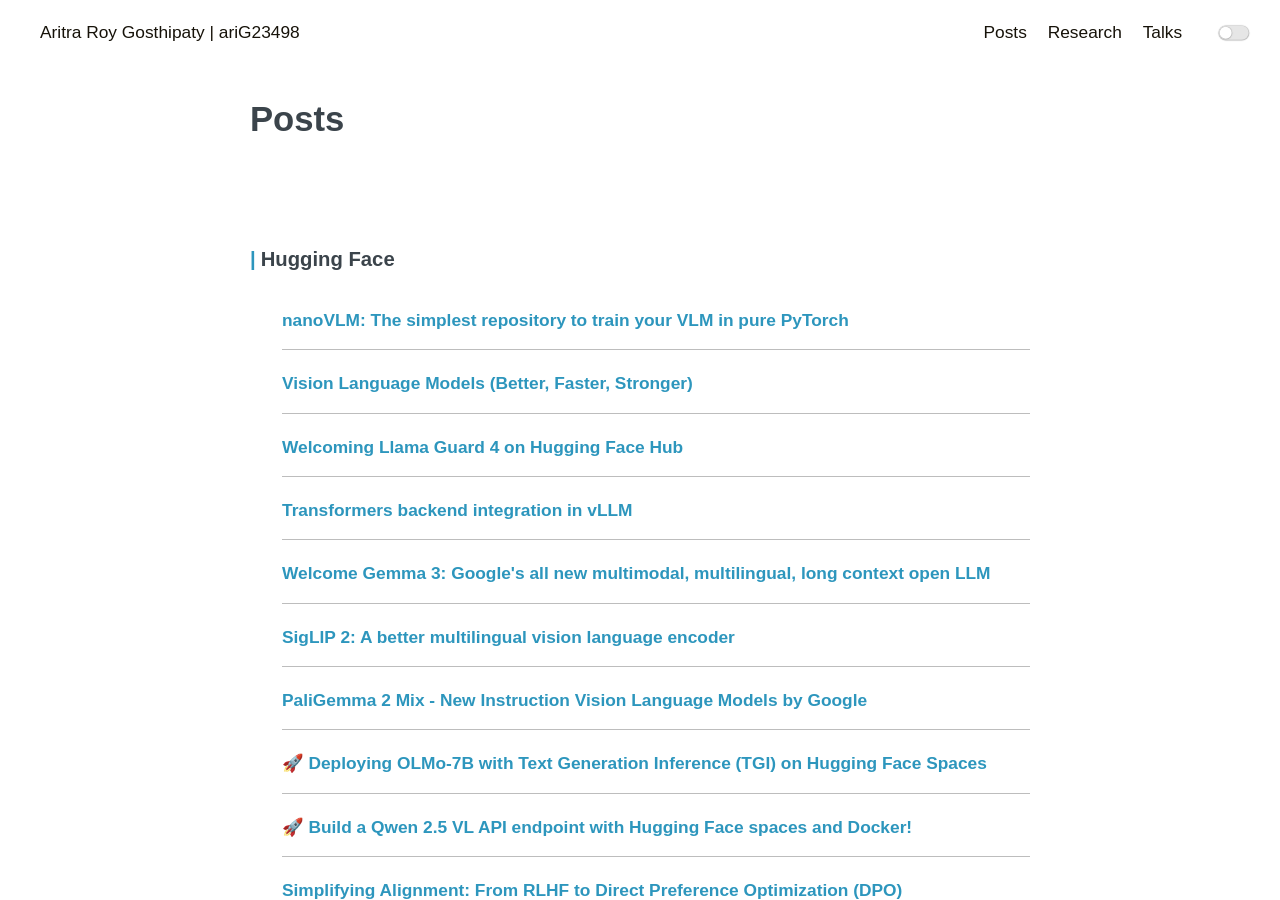
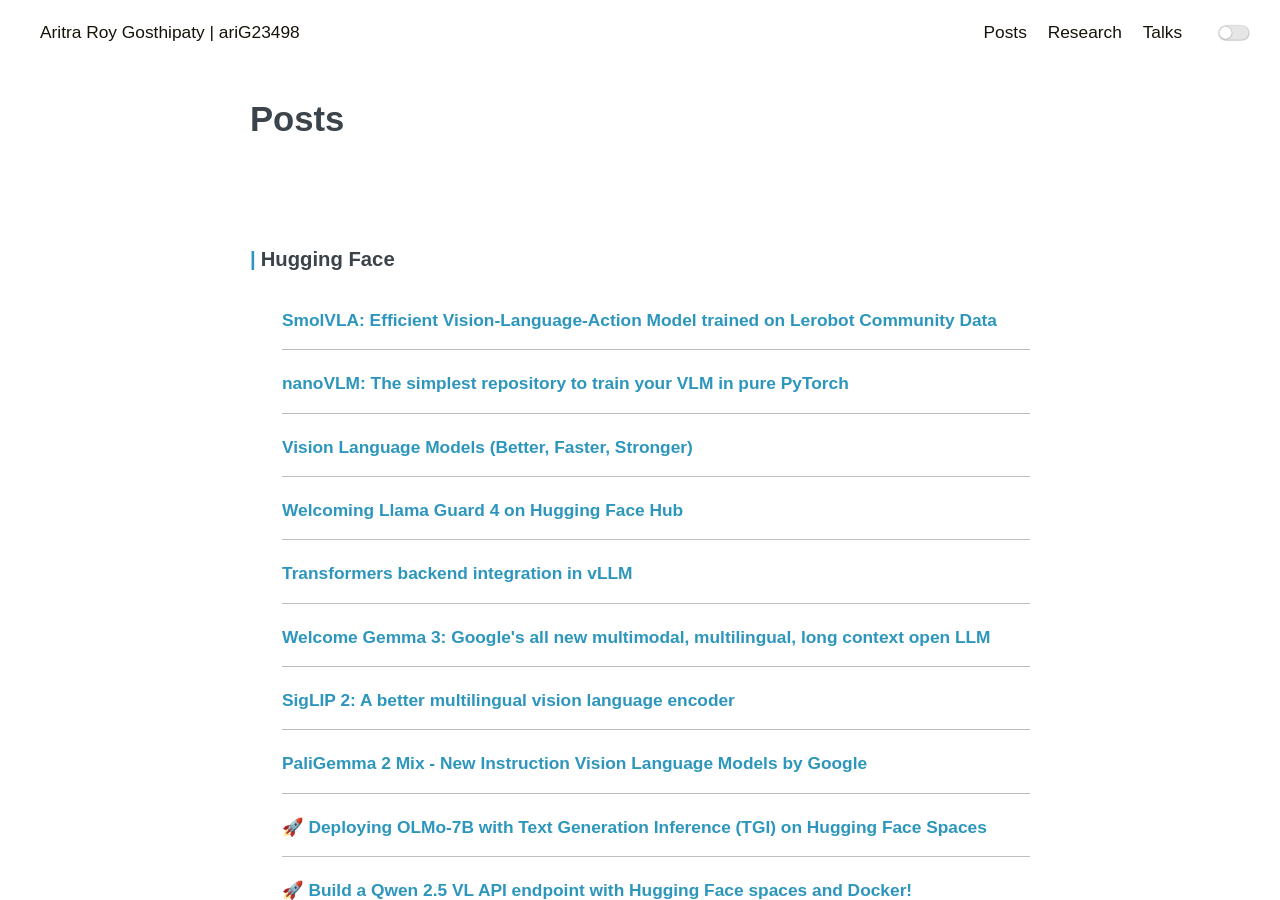
Before and after one commit to ariG23498/ariG23498.github.io, a Jekyll site: the page built from blogs.md, in a window 1280 px wide and 900 px high. Built offline with Jekyll 4.4.1, drawn with Linux system fonts in a browser that asks for light colours.

Commit message:
Update blogs.md

```diff
--- a/blogs.md
+++ b/blogs.md
@@ -7,6 +7,9 @@ permalink: /posts
 <div class="main">
    <div class="post-wrap archive">
       <h3>Hugging Face</h3>
+      <article class="archive-item">
+         <a class="archive-item-link" href="https://huggingface.co/blog/smolvla" target="_blank" rel="noopener noreferrer">SmolVLA: Efficient Vision-Language-Action Model trained on Lerobot Community Data</a>
+      </article>
       <article class="archive-item">
          <a class="archive-item-link" href="https://huggingface.co/blog/nanovlm" target="_blank" rel="noopener noreferrer">nanoVLM: The simplest repository to train your VLM in pure PyTorch</a>
       </article>
```
